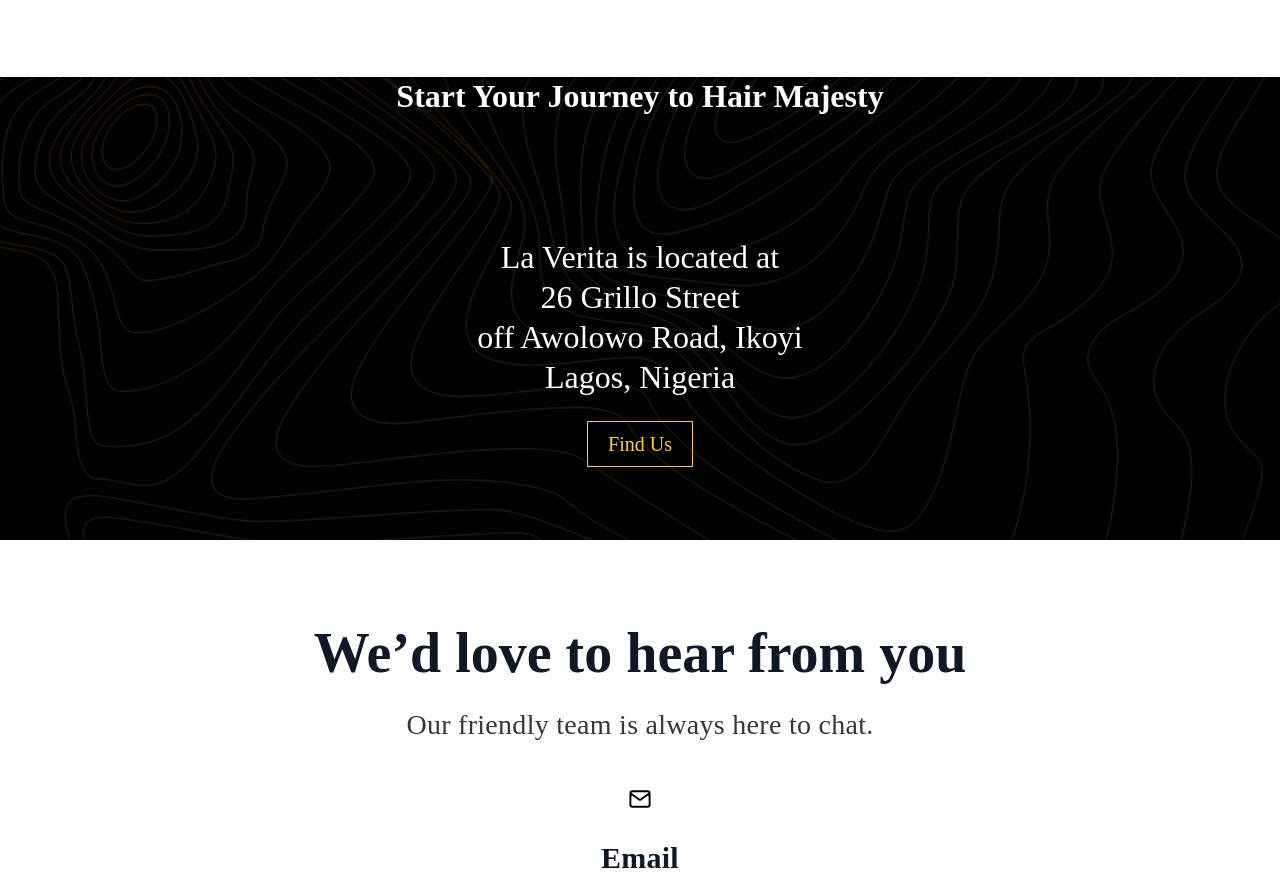
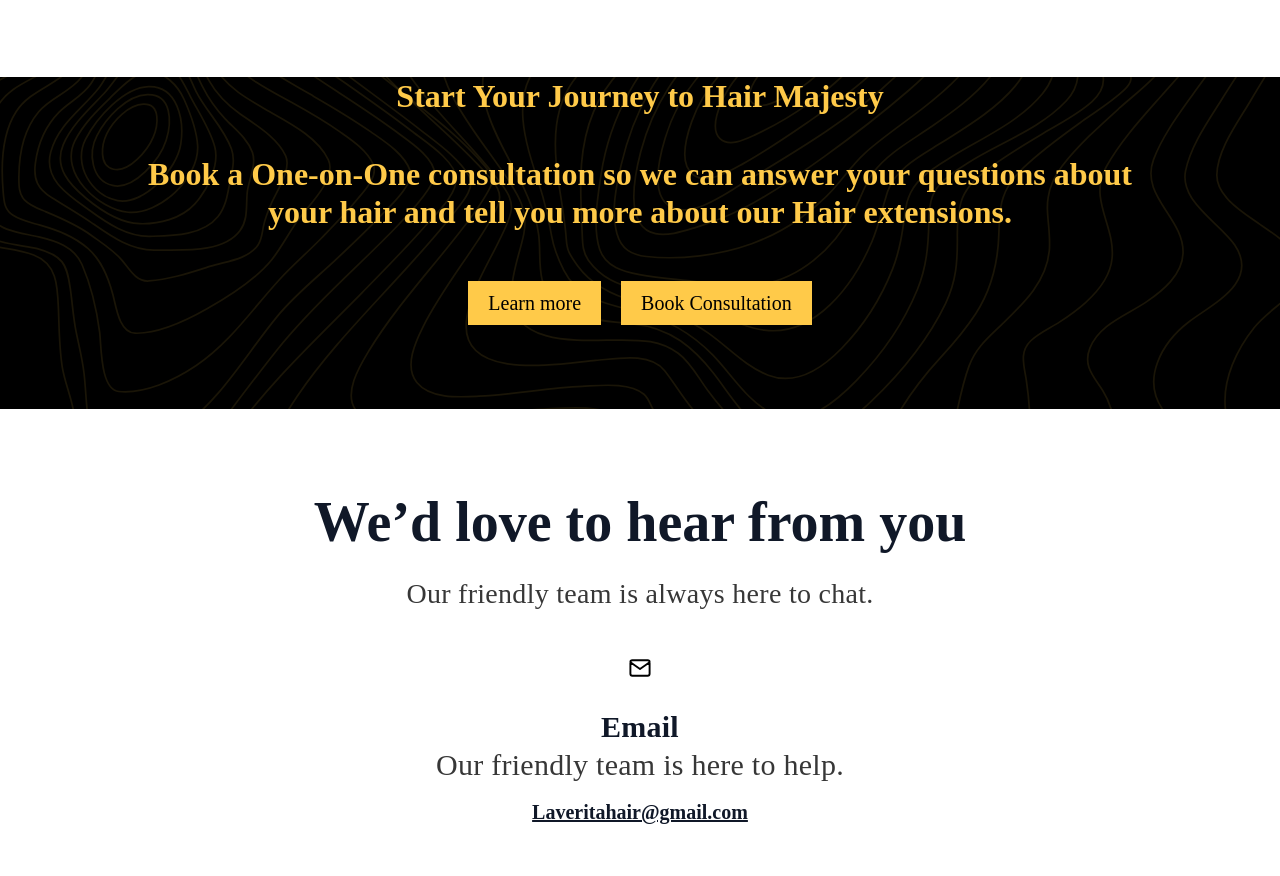
Before and after one commit to thewebguyy/Our-Services, a website: page index.html in a window 1280 px wide. Shown: the part 4630-5506 px from the top of the page. Drawn offline with Linux system fonts and the light colour scheme; a web font is replaced by a local one.

Commit message:
updating css for about us

```diff
--- a/index.html
+++ b/index.html
@@ -192,16 +192,15 @@
             Start Your Journey to Hair Majesty
           </h4>
           <h2>
-            La Verita is located at <br />
-            26 Grillo Street <br />
-            off Awolowo Road, Ikoyi <br />
-            Lagos, Nigeria
+            Book a One-on-One consultation so we can answer your questions about your hair and tell you more about our Hair extensions.
           </h2>
           <div class="find-us-button">
-            <a href="https://maps.app.goo.gl/jMygo5G1JpPanrGLA">Find Us</a>
+            <a href="#">Learn more</a>
+            <a href="#">Book Consultation</a>
           </div>
         </div>
       </div>
+
       <div id="section1" class="contacts">
         <h2>We’d love to hear from you</h2>
         <p class="contacts-message">
--- a/styles.css
+++ b/styles.css
@@ -314,35 +314,24 @@
   background-size: cover;
 }
 
-.find-us h2 {
-  text-align: center;
-  font-size: 3.2rem;
-  font-weight: 400;
-  line-height: 4rem;
-  max-width: 60rem;
-  margin: 0 auto;
-  padding-top: 8.15rem;
-  margin-bottom: 2.4rem;
-}
-
-.find-us h4 {
+.find-us h2, .find-us h4 {
   text-align: center;
   font-size: 3.2rem;
   line-height: 3.8rem;
   margin-bottom: 4rem;
+  color: #ffca49;
 }
 
 .find-us a {
-  text-align: center;
+  display: inline-block;
+  margin: 1rem;
   font-family: Futura;
   font-size: 2rem;
   line-height: 2rem;
-  background-color: transparent;
+  background-color: #ffca49;
+  color: black;
   padding: 1.2rem 2rem;
   box-shadow: 0px 1px 2px 0px rgba(16, 24, 40, 0.05);
-  color: #ffca49;
-  border: 1px solid #ffca49;
-  margin: 0 auto;
   text-decoration: none;
 }
 
```
